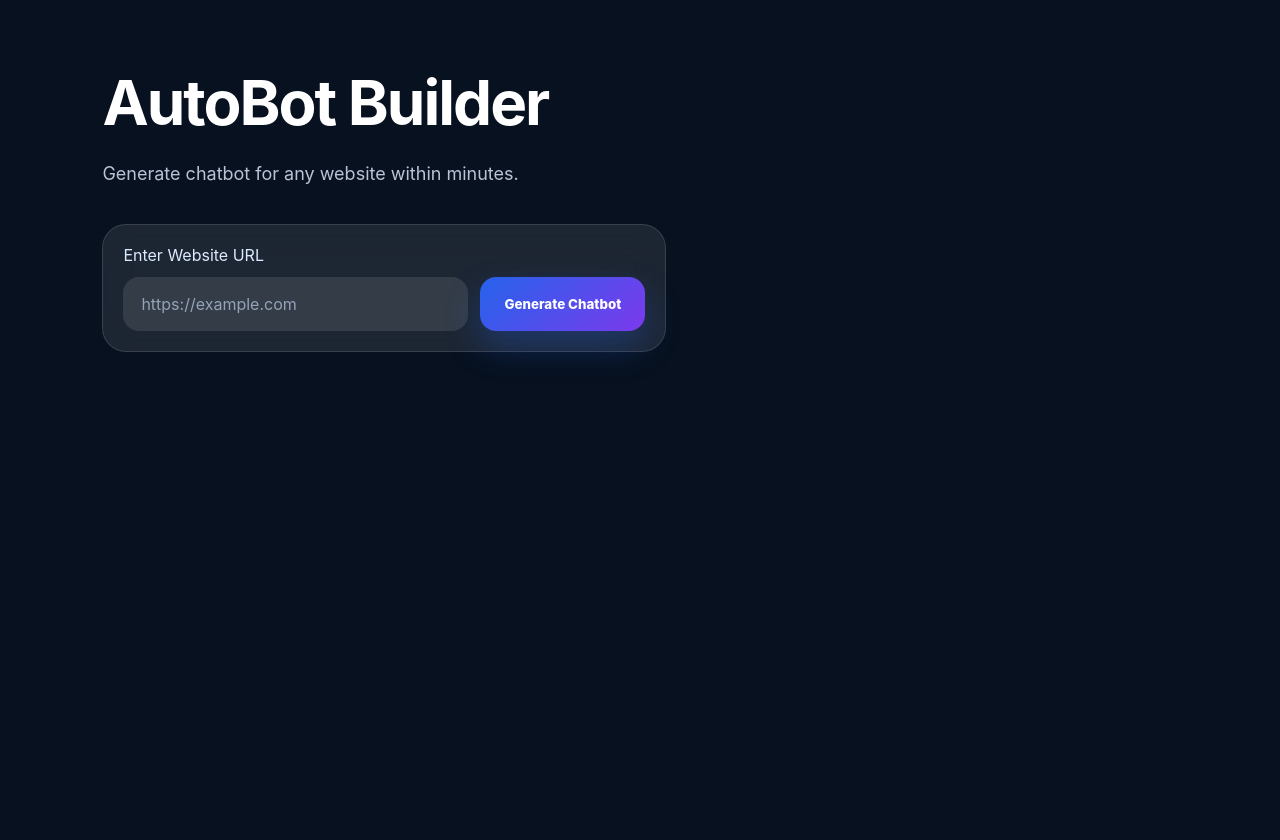
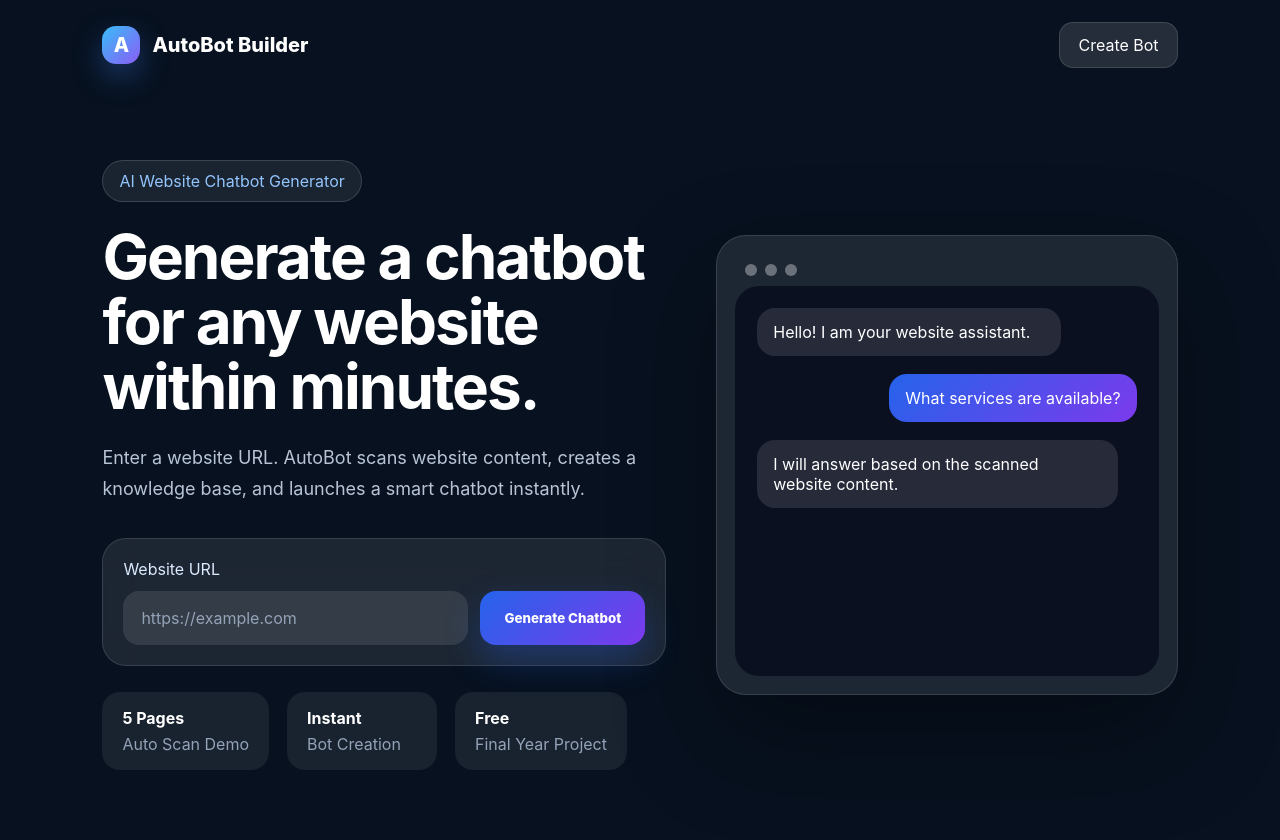
Before and after one commit to nilamtandel-spec/autobot-builder-premium, a Flask app: page / in a window 1280 px wide. Before the commit the page ends 361 px from the top, so only its background shows below. Run offline with Flask 3, Linux system fonts and the light colour scheme.

Commit message:
Update index.html

```diff
--- a/templates/index.html
+++ b/templates/index.html
@@ -1,23 +1,73 @@
 <!DOCTYPE html>
-<html>
+<html lang="en">
 <head>
+    <meta charset="UTF-8">
     <title>AutoBot Builder</title>
+    <meta name="viewport" content="width=device-width, initial-scale=1.0">
     <link rel="stylesheet" href="/static/style.css">
 </head>
 <body>
+
+<nav class="navbar">
+    <div class="brand">
+        <span class="logo">A</span>
+        <span>AutoBot Builder</span>
+    </div>
+    <a href="#generate" class="nav-btn">Create Bot</a>
+</nav>
+
 <section class="hero">
     <div class="hero-content">
-            <h1>AutoBot Builder</h1>
-            <p>Generate chatbot for any website within minutes.</p>
+        <div class="badge">AI Website Chatbot Generator</div>
 
-            <form action="/generate" method="POST" class="url-card">
-                <label>Enter Website URL</label>
+        <h1>Generate a chatbot for any website within minutes.</h1>
+
+        <p>
+            Enter a website URL. AutoBot scans website content,
+            creates a knowledge base, and launches a smart chatbot instantly.
+        </p>
+
+        <form id="generate" class="url-card" action="/generate" method="POST">
+            <label>Website URL</label>
+
             <div class="input-row">
                 <input type="text" name="url" placeholder="https://example.com" required>
                 <button type="submit">Generate Chatbot</button>
             </div>
+
+            {% if error %}
+                <p class="error">{{ error }}</p>
+            {% endif %}
         </form>
+
+        <div class="stats">
+            <div>
+                <strong>5 Pages</strong>
+                <span>Auto Scan Demo</span>
+            </div>
+            <div>
+                <strong>Instant</strong>
+                <span>Bot Creation</span>
+            </div>
+            <div>
+                <strong>Free</strong>
+                <span>Final Year Project</span>
+            </div>
+        </div>
+    </div>
+
+    <div class="preview-card">
+        <div class="preview-header">
+            <span></span><span></span><span></span>
+        </div>
+
+        <div class="chat-preview">
+            <div class="bot-msg">Hello! I am your website assistant.</div>
+            <div class="user-msg">What services are available?</div>
+            <div class="bot-msg wide">I will answer based on the scanned website content.</div>
+        </div>
     </div>
 </section>
+
 </body>
 </html>
```
Lines whose indentation alone changed are shown as unchanged.
